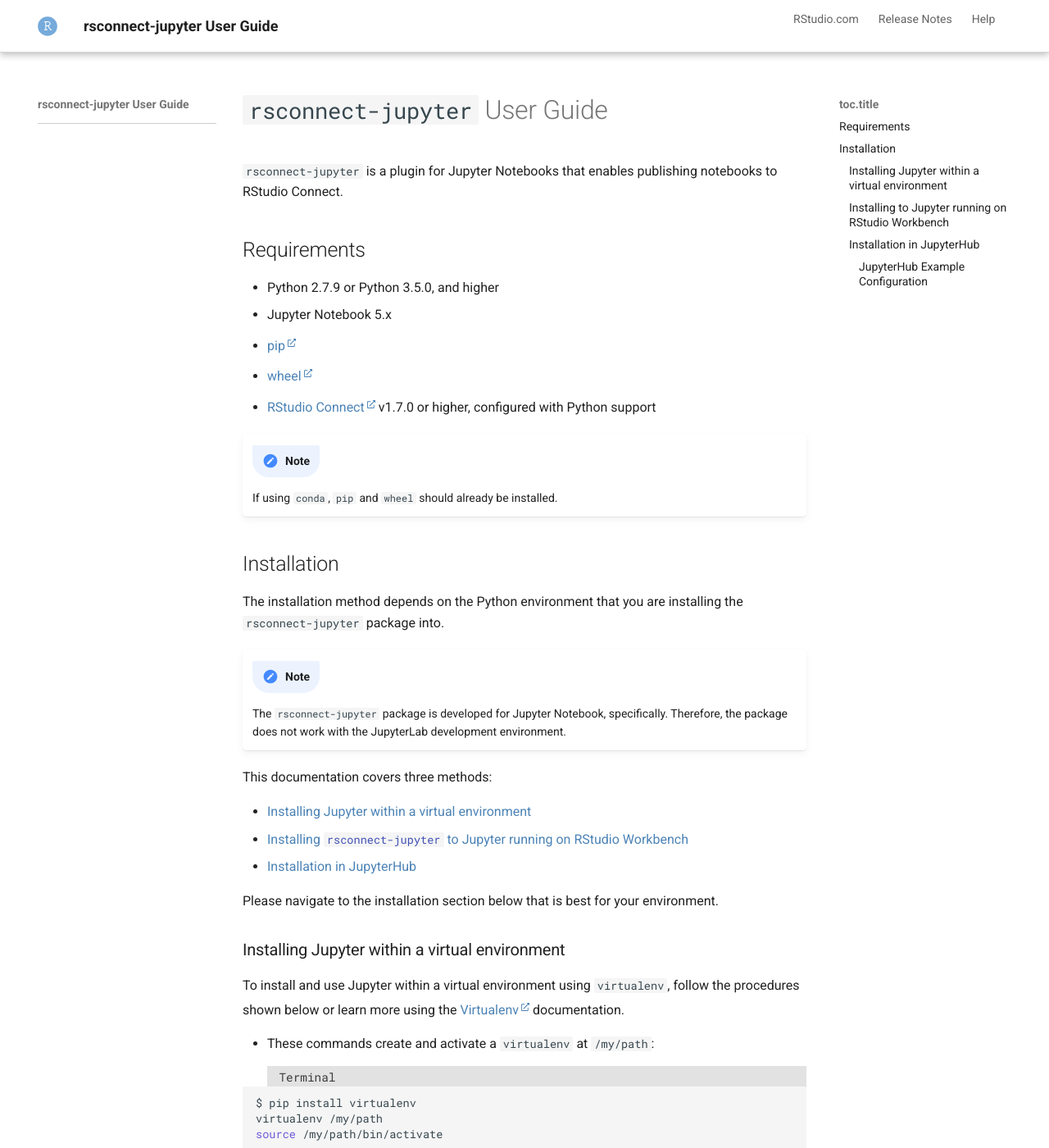
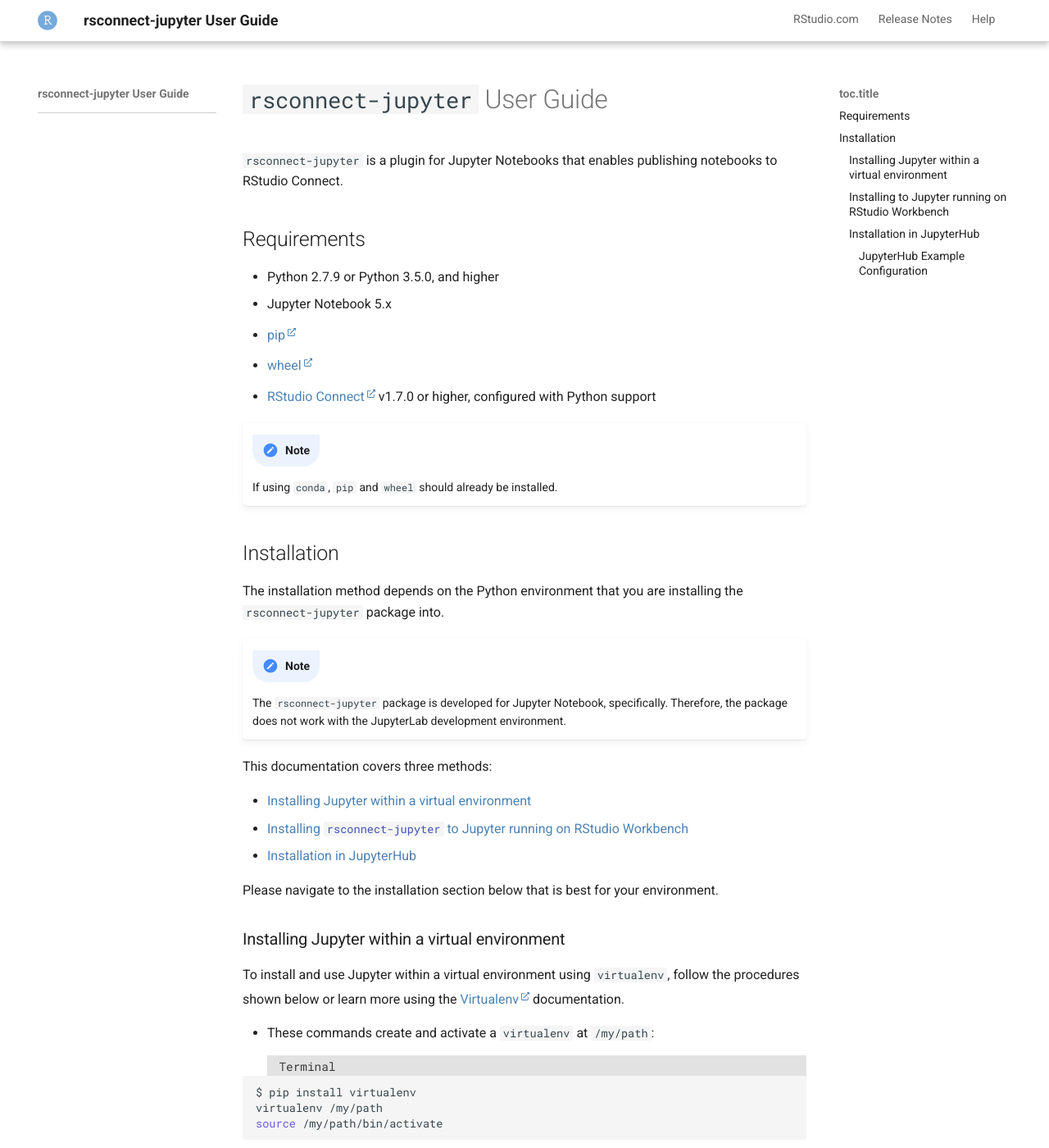
Before and after one commit to rstudio/rsconnect-jupyter, an MkDocs documentation site: the page built from docs/docs/index.md, in a window 1280 px wide and 1400 px high. Shown: the whole window at 82% size. Built offline with MkDocs 1.6.1 and Material for MkDocs 9.7.7, drawn with Linux system fonts in a browser that asks for light colours.

Commit message:
Update custom.css

```diff
--- a/docs/docs/css/custom.css
+++ b/docs/docs/css/custom.css
@@ -18,14 +18,16 @@
 
 .md-tabs__list {
     margin: 0 2em 0 .2rem;
-    padding-top: .8rem;
     list-style: none;
     white-space: nowrap;
 }
 
 .md-tabs__link {
-    margin: 0;
-    padding: 0;
+    margin-top: auto !important;
+}
+
+.md-tabs__item {
+  height: 1.75rem !important;
 }
 
 /* Search bar
```
